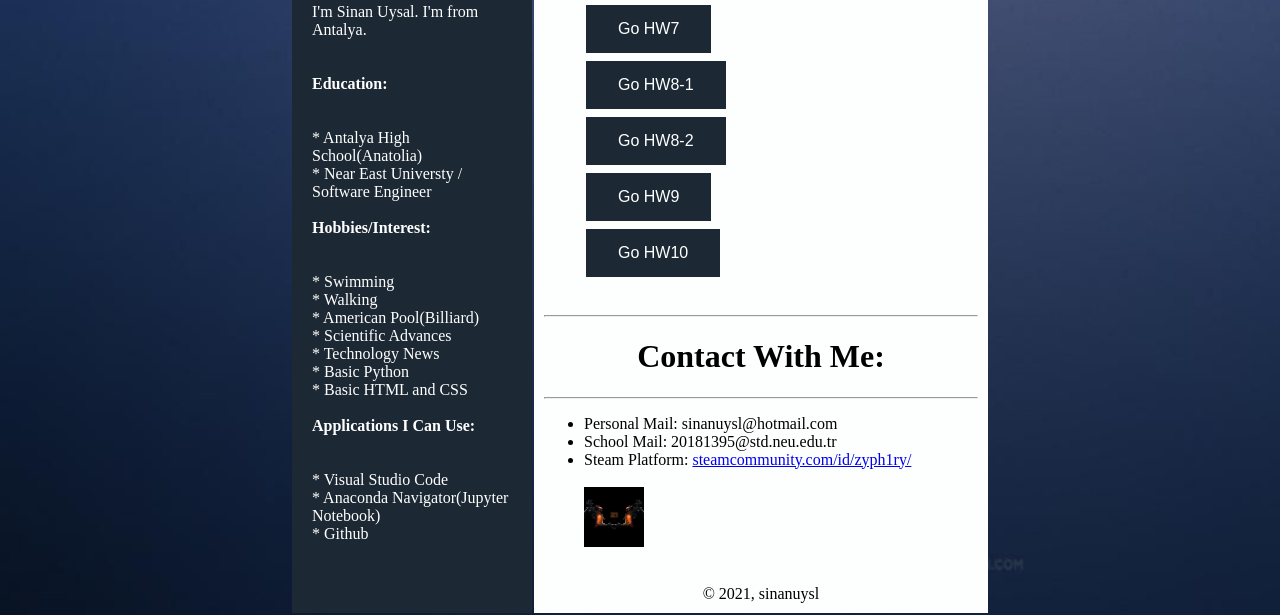
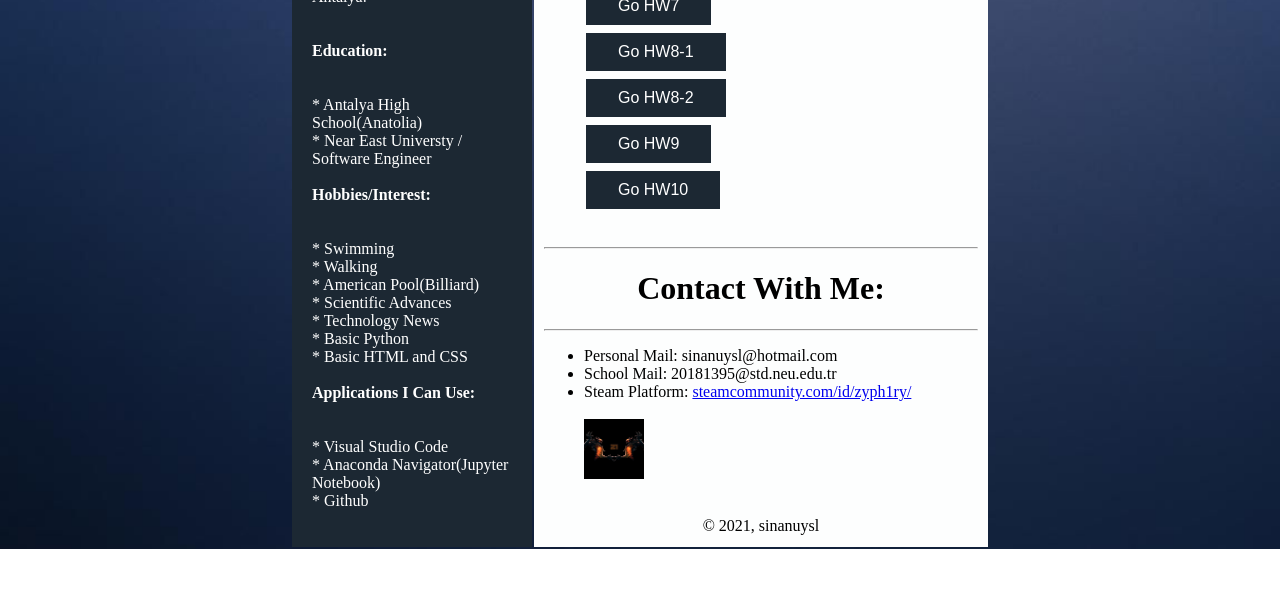
Before and after one commit to sinanuysl/sinanuysl-first-lesson, a plain HTML site: page index.html in a window 1280 px wide. Shown: the part 451-1066 px from the top of the page. After the commit the page ends 1000 px from the top, so only its background shows below. Drawn offline with Linux system fonts and the light colour scheme.

Commit message:
Update style.css

```diff
--- a/style.css
+++ b/style.css
@@ -7,7 +7,7 @@ body{
 .button {
     border: none;
     color: white;
-    padding: 15px 32px;
+    padding: 10px 32px;
     text-align: center;
     text-decoration: none;
     display: inline-block;
```
